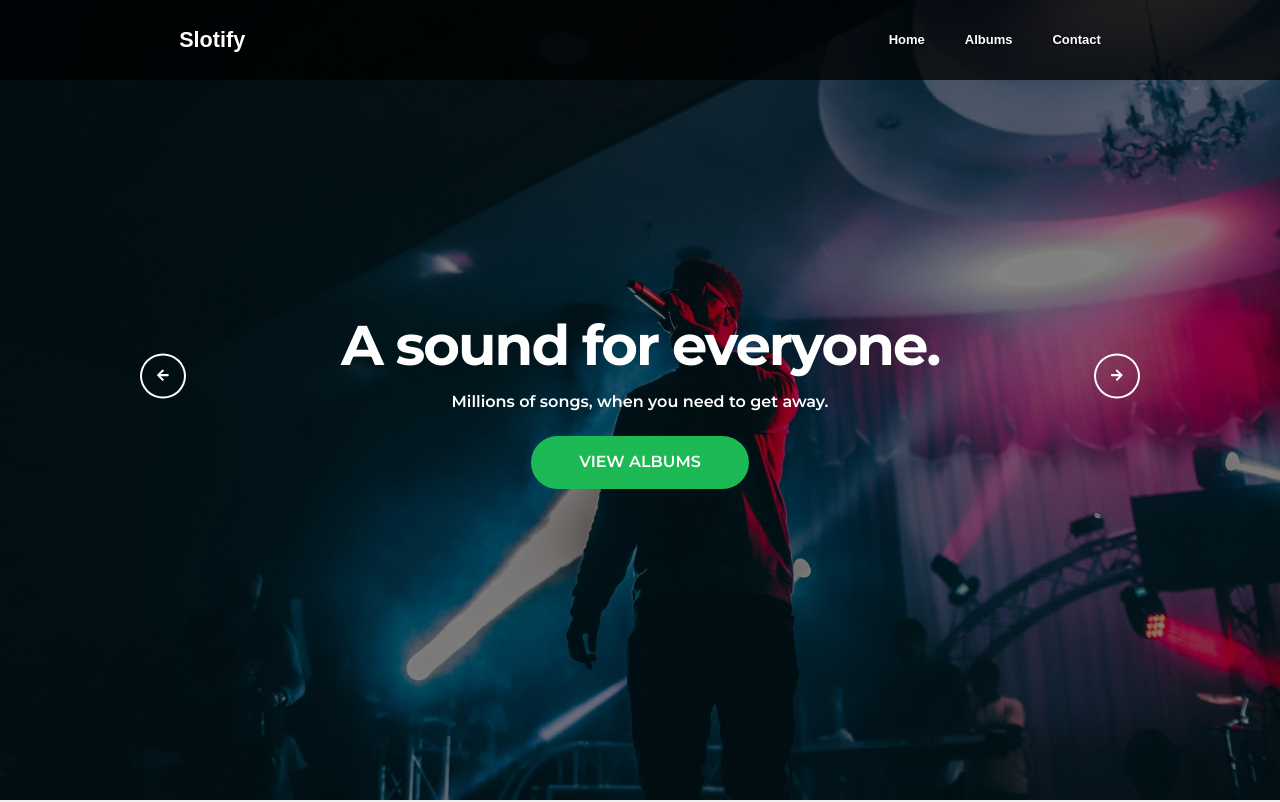
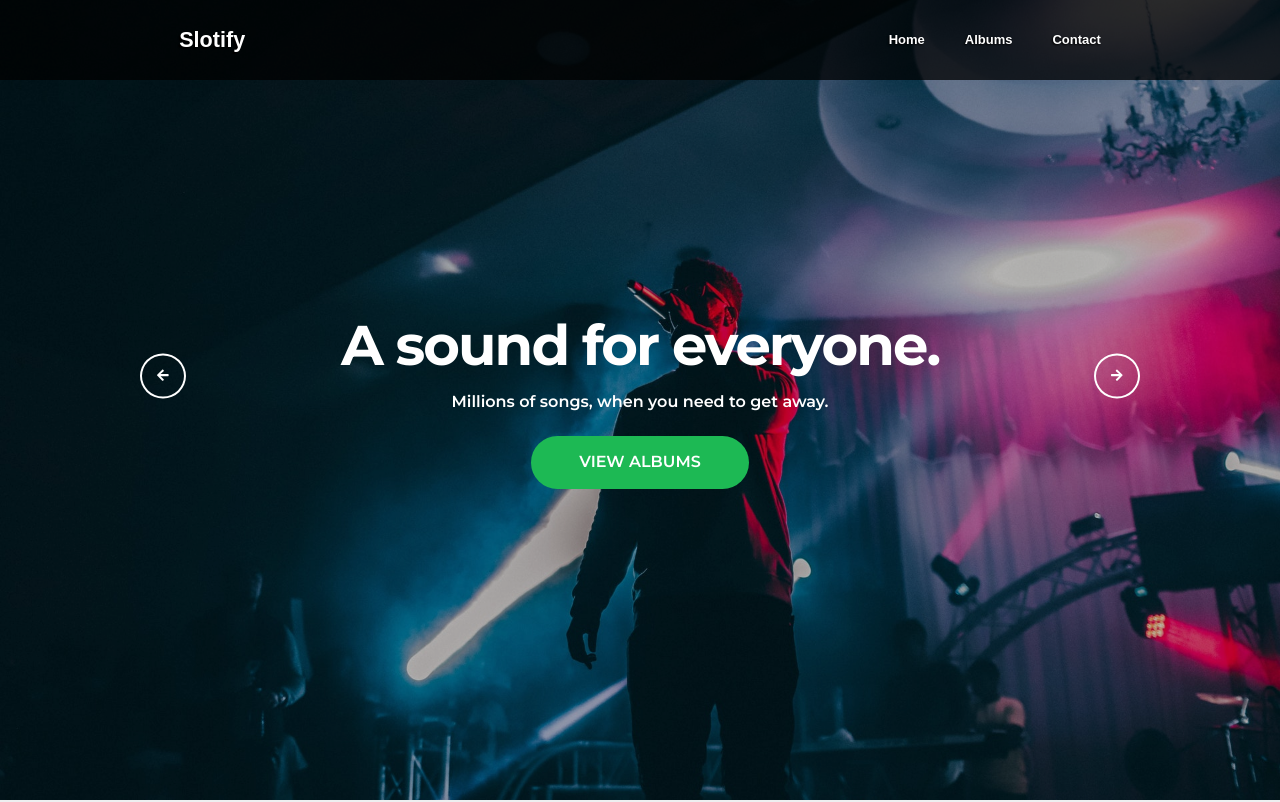
Before and after one commit to Tivler/ecommerce-project, a React (Create React App) app: page / in a window 1280 px wide. Shown: the top 802 px of the page. Built offline with nearby package versions, Linux system fonts and the light colour scheme.

Commit message:
added new overlay to slider

```diff
--- a/src/components/feature/Slider/_Slider.scss
+++ b/src/components/feature/Slider/_Slider.scss
@@ -73,7 +73,7 @@ $image-overlay: linear-gradient(rgba(0, 0, 0, 0.25));
           background-color: #000;
           height: 100%;
           left: 0;
-          opacity: 0.45;
+          opacity: 0.25;
           position: absolute;
           top: 0;
           width: 100%;
```
